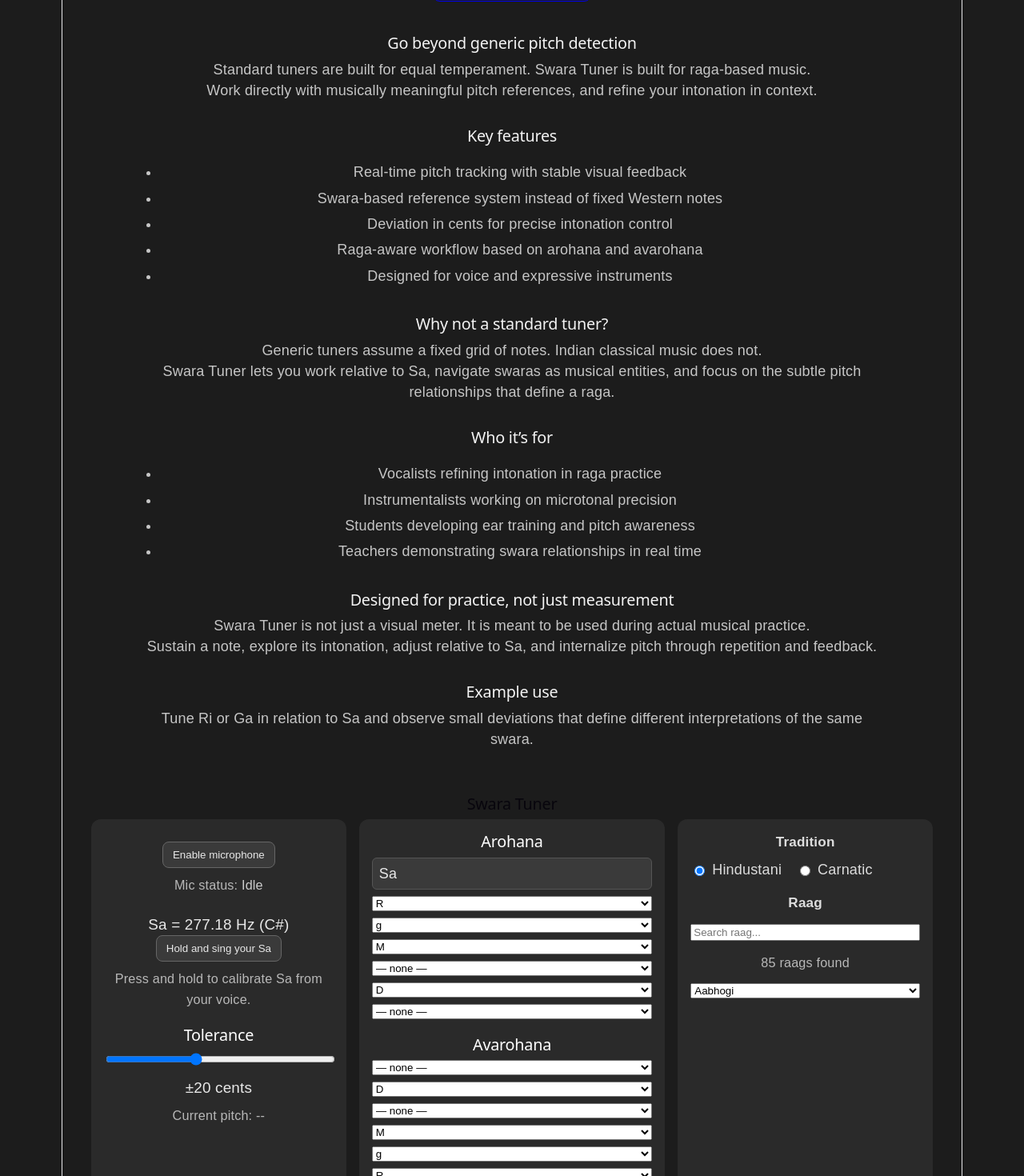
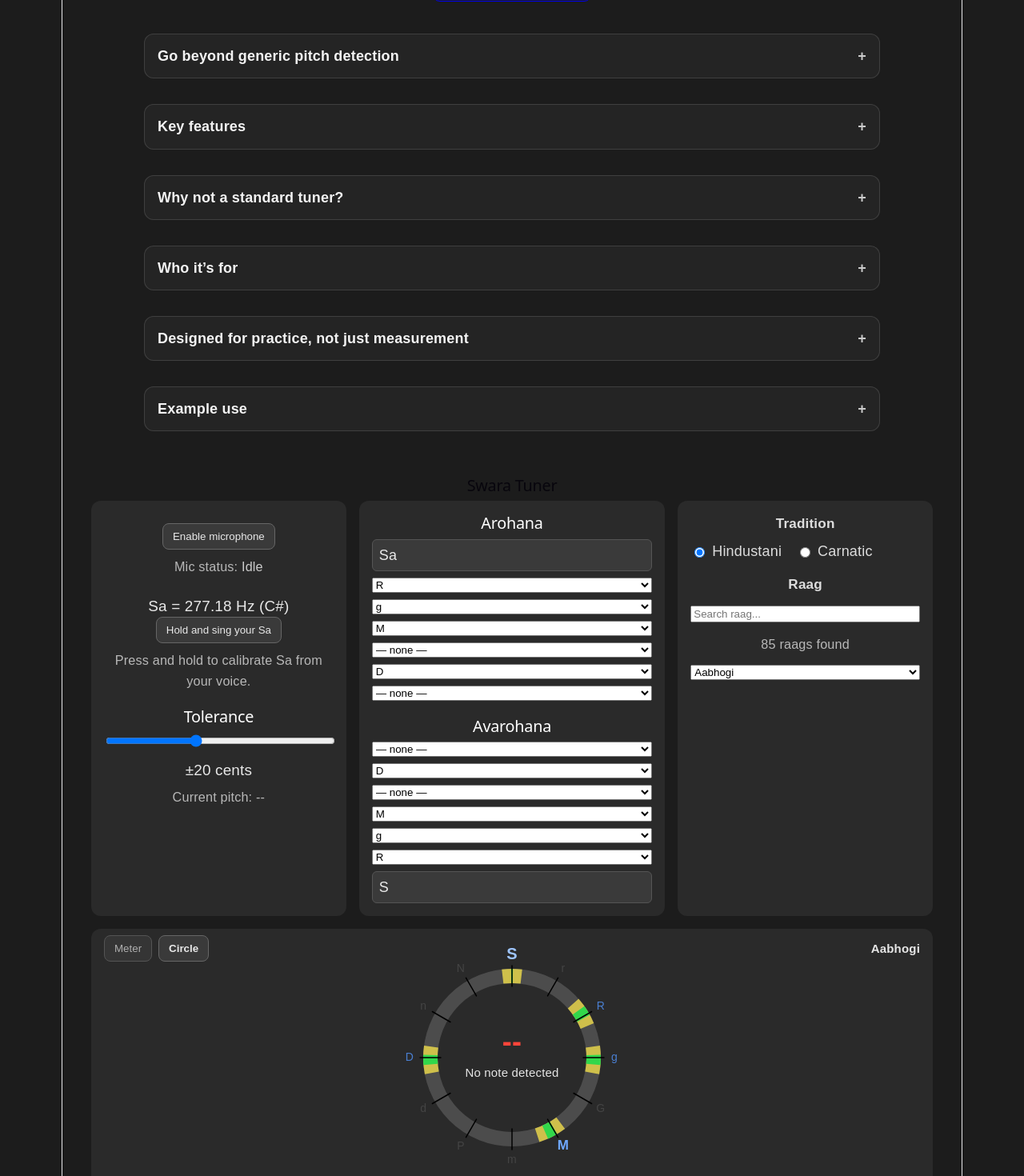
Before and after one commit to giammarco-volta/swara-tuner, a React (Vite) app: page / in a window 1280 px wide. Shown: the part 200-1670 px from the top of the page at 80% size. Built offline with nearby package versions, Linux system fonts and the light colour scheme.

Commit message:
landing with combos

```diff
--- a/src/App.css
+++ b/src/App.css
@@ -404,6 +404,43 @@
   font-weight: 600;
 }
 
+.landing details {
+  background: rgba(255, 255, 255, 0.04);
+  border: 1px solid rgba(255, 255, 255, 0.12);
+  border-radius: 12px;
+  padding: 0;
+  overflow: hidden;
+}
+
+.landing summary {
+  cursor: pointer;
+  padding: 14px 16px;
+  font-weight: 600;
+  color: rgba(255, 255, 255, 0.95);
+  list-style: none;
+  text-align: left;   /* ← domanda allineata a sinistra */
+}
+
+.landing summary::-webkit-details-marker {
+  display: none;
+}
+
+.landing summary::after {
+  content: "+";
+  float: right;
+  opacity: 0.8;
+}
+
+.landing details[open] summary::after {
+  content: "−";
+}
+
+.landing details p,
+.landing details ul {
+  padding: 0 16px 14px 16px;
+  text-align: left;   /* ← risposta allineata a sinistra */
+}
+
 html {
   scroll-behavior: smooth;
 }
--- a/src/SwaraLanding.tsx
+++ b/src/SwaraLanding.tsx
@@ -14,7 +14,8 @@
         </header>
 
         <section className="landing__block">
-          <h2>Go beyond generic pitch detection</h2>
+          <details>
+            <summary>Go beyond generic pitch detection</summary>
             <p>
               Standard tuners are built for equal temperament. Swara Tuner is built
               for raga-based music.
@@ -23,10 +24,12 @@
               Work directly with musically meaningful pitch references, and refine
               your intonation in context.
             </p>
+          </details>
         </section>
 
         <section className="landing__block">
-          <h2>Key features</h2>
+          <details>
+            <summary>Key features</summary>
             <ul>
               <li>Real-time pitch tracking with stable visual feedback</li>
               <li>Swara-based reference system instead of fixed Western notes</li>
@@ -34,10 +37,12 @@
               <li>Raga-aware workflow based on arohana and avarohana</li>
               <li>Designed for voice and expressive instruments</li>
             </ul>
+          </details>
         </section>
 
         <section className="landing__block">
-          <h2>Why not a standard tuner?</h2>
+          <details>
+            <summary>Why not a standard tuner?</summary>
             <p>
               Generic tuners assume a fixed grid of notes. Indian classical music
               does not.
@@ -47,20 +52,24 @@
               entities, and focus on the subtle pitch relationships that define a
               raga.
             </p>
+          </details>
         </section>
 
         <section className="landing__block">
-          <h2>Who it’s for</h2>
+          <details>
+            <summary>Who it’s for</summary>
             <ul>
               <li>Vocalists refining intonation in raga practice</li>
               <li>Instrumentalists working on microtonal precision</li>
               <li>Students developing ear training and pitch awareness</li>
               <li>Teachers demonstrating swara relationships in real time</li>
             </ul>
+          </details>
         </section>
 
         <section className="landing__block">
-          <h2>Designed for practice, not just measurement</h2>
+          <details>
+            <summary>Designed for practice, not just measurement</summary>
             <p>
               Swara Tuner is not just a visual meter. It is meant to be used during
               actual musical practice.
@@ -69,14 +78,17 @@
               Sustain a note, explore its intonation, adjust relative to Sa, and
               internalize pitch through repetition and feedback.
             </p>
+          </details>
         </section>
 
         <section className="landing__block">
-          <h2>Example use</h2>
+          <details>
+            <summary>Example use</summary>
             <p>
               Tune Ri or Ga in relation to Sa and observe small deviations that
               define different interpretations of the same swara.
             </p>
+          </details>
         </section>
 
       </div>
--- a/src/TunerApp.tsx
+++ b/src/TunerApp.tsx
@@ -388,6 +388,8 @@
     [selectedRagaId]
   );
 
+  const currentRagaName = selectedRaga?.name ?? "";
+
   useEffect(() => {
     if (!selectedRagaId) return;
 
@@ -1547,7 +1549,17 @@
       </div>
 
       <section className="panel tuner-panel">
-        <div className="view-toggle">
+        <div
+          style={{
+            display: "flex",
+            justifyContent: "space-between",
+            alignItems: "center",
+            gap: 12,
+            marginBottom: 12,
+            flexWrap: "wrap",
+          }}
+        >
+          <div className="view-toggle" style={{ marginBottom: 0 }}>
             <button
               type="button"
               onClick={() => setTunerViewMode("meter")}
@@ -1568,6 +1580,18 @@
             >
               Circle
             </button>
+          </div>
+
+          <div
+            style={{
+              fontSize: 15,
+              fontWeight: 600,
+              color: "rgba(255,255,255,0.88)",
+              textAlign: "right",
+            }}
+          >
+            {currentRagaName}
+          </div>
         </div>
         <div
           style={{
@@ -1683,7 +1707,7 @@
                   fill="none"
                   stroke={segment.color}
                   strokeWidth={circleStrokeWidth}
-                  strokeLinecap="round"
+                  strokeLinecap="butt"
                   opacity={0.95}
                 />
               ))}
@@ -1695,7 +1719,7 @@
                   fill="none"
                   stroke={segment.color}
                   strokeWidth={circleStrokeWidth}
-                  strokeLinecap="round"
+                  strokeLinecap="butt"
                 />
               ))}
 
```
Lines whose indentation alone changed are shown as unchanged.
